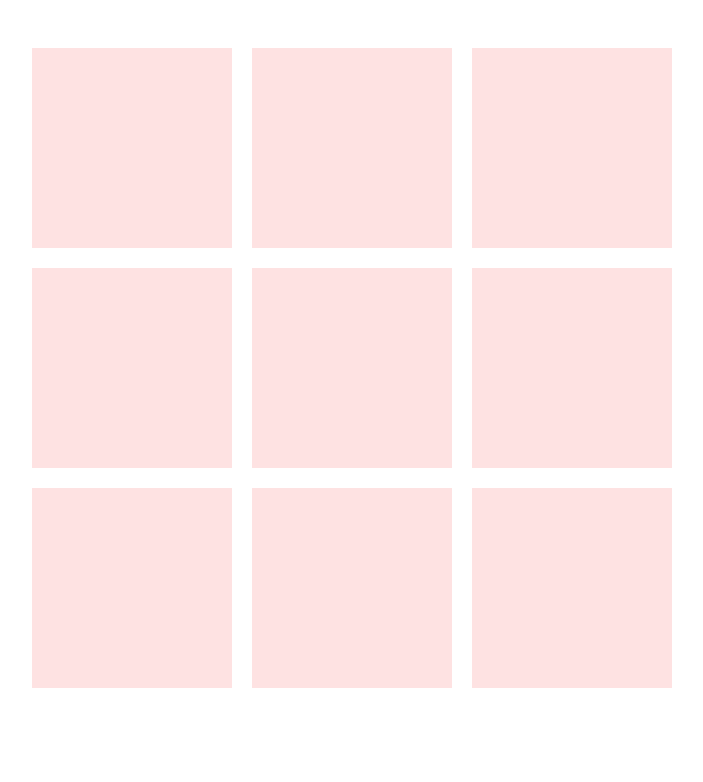
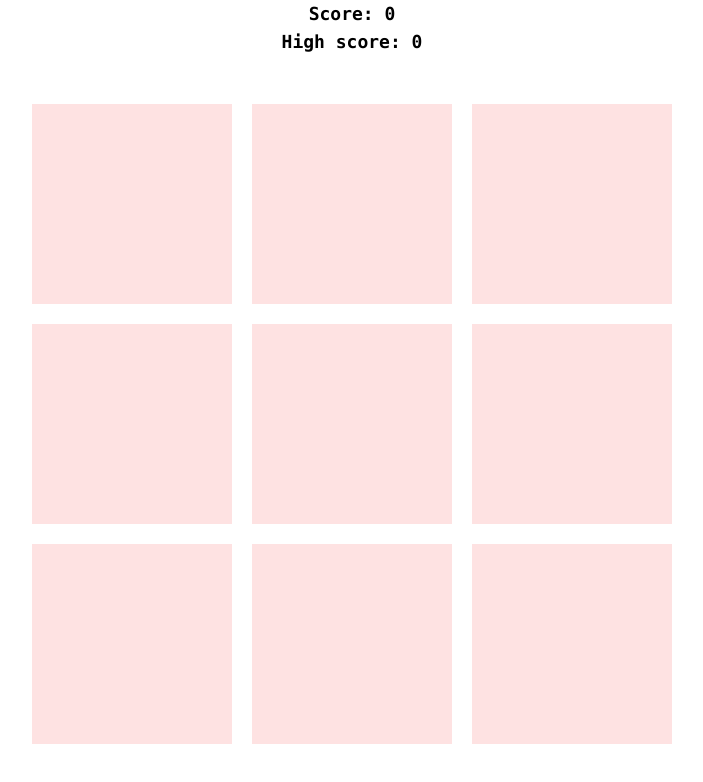
Before and after one commit to thohui/memorygame, a React (Vite) app: page / in a window 1280 px wide. Shown: the top 782 px of the page, without its empty margins (288-991 px from the left). Built offline with nearby package versions, Linux system fonts and the light colour scheme.

Commit message:
add header component

```diff
--- a/src/App.tsx
+++ b/src/App.tsx
@@ -1,8 +1,10 @@
 import { Board } from "./components/Board";
+import { Header } from "./components/Header";
 
 function App() {
   return (
     <div className="w-screen h-screen">
+      <Header />
       <div className="flex justify-center items-center pt-12">
         <Board />
       </div>
--- /dev/null
+++ b/src/components/Header.tsx
@@ -0,0 +1,30 @@
+import { useEffect, useState } from "react";
+import { useGame } from "../game";
+
+export const Header = () => {
+  const { score, gameover, reset } = useGame((state) => ({
+    score: state.level,
+    gameover: state.gameover,
+    reset: state.reset,
+  }));
+  const [highscore, setHighscore] = useState(score);
+  //TODO: persist high score in localstorage
+
+  useEffect(() => {
+    if (score > highscore) {
+      setHighscore(score);
+    }
+  }, [score, highscore]);
+
+  return (
+    <div className="flex w-full flex-col items-center font-mono font-extrabold text-lg">
+      <p>Score: {score}</p>
+      <p>High score: {highscore}</p>
+      {gameover && (
+        <p className="text-red-700">
+          You lost! click <button onClick={reset} className="text-blue-600">here</button> to restart!
+        </p>
+      )}
+    </div>
+  );
+};
```
